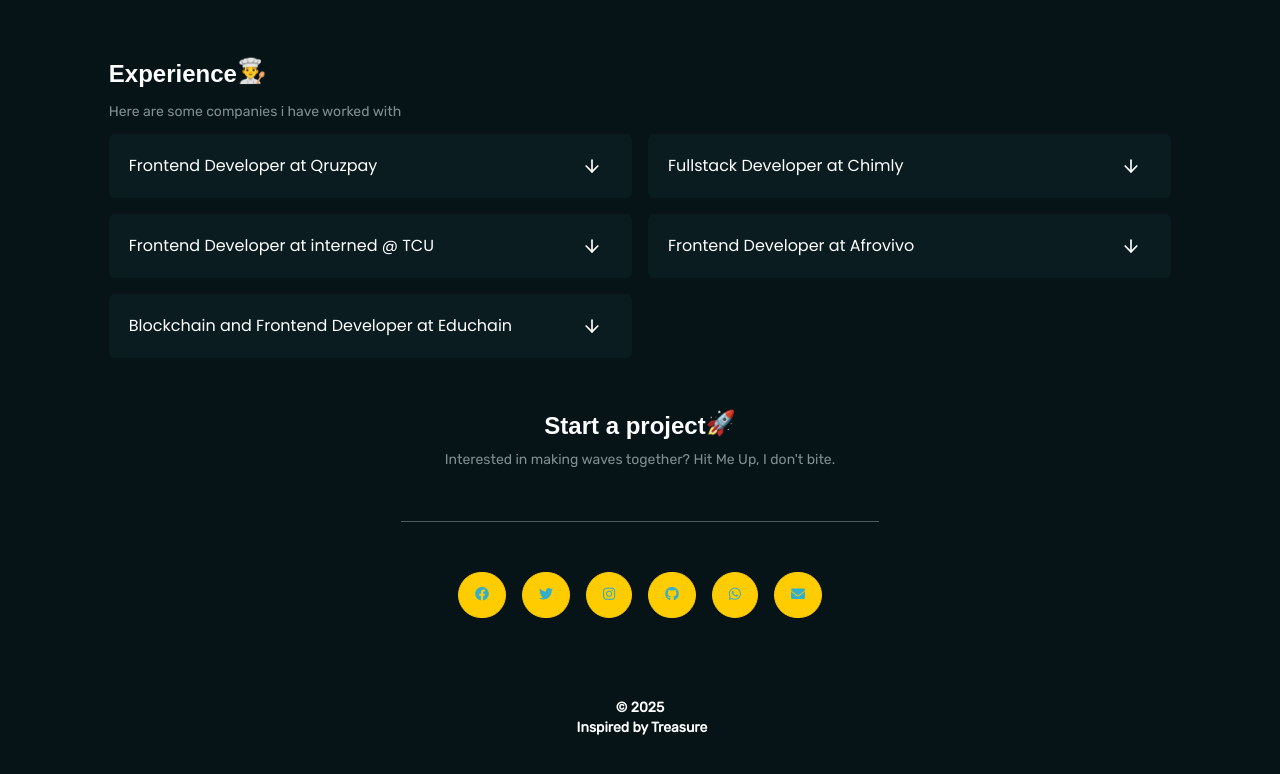
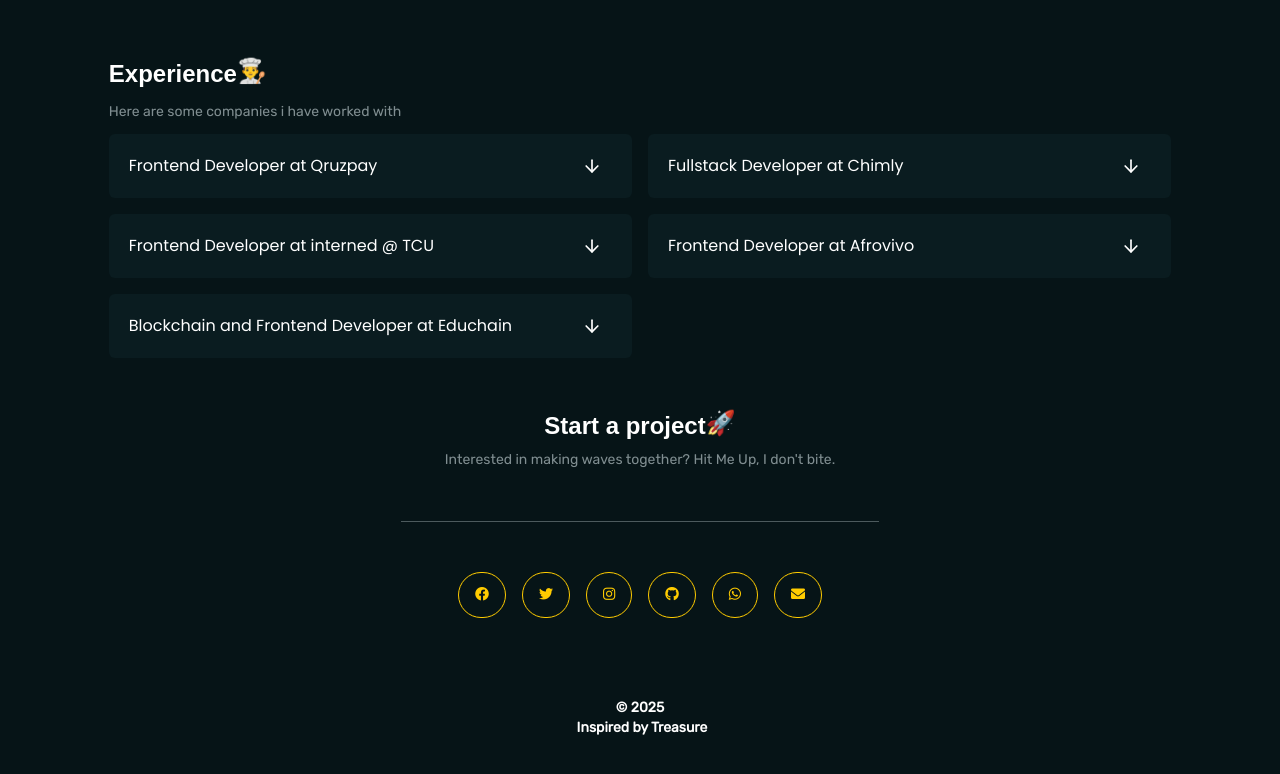
Before and after one commit to heyrapto/portfolio-, a React (Vite) app: page / in a window 1280 px wide. Shown: the part 3857-4631 px from the top of the page. Built offline with nearby package versions, Linux system fonts and the light colour scheme; a web font is replaced by a local one.

Commit message:
Update Footer.tsx

```diff
--- a/src/components/Footer.tsx
+++ b/src/components/Footer.tsx
@@ -1,5 +1,5 @@
 export const Footer = () => {
-    const iconStyle = "rounded-full border border-1 border-[#FFCC00] px-4 p-3 text-sm bg-[#FFCC00] text-[#34afcb] hover:border-[#34afcb] hover:bg-[#34afcb] hover:text-[#0a1c20]";
+    const iconStyle = "rounded-full border border-1 border-[#FFCC00] px-4 p-3 text-sm bg-transparent text-[#FFCC00] hover:border-[#34afcb] hover:bg-[#34afcb] hover:text-[#0a1c20]";
     return (
       <footer>
         <div className="flex justify-center py-3 font-rubik">
```
